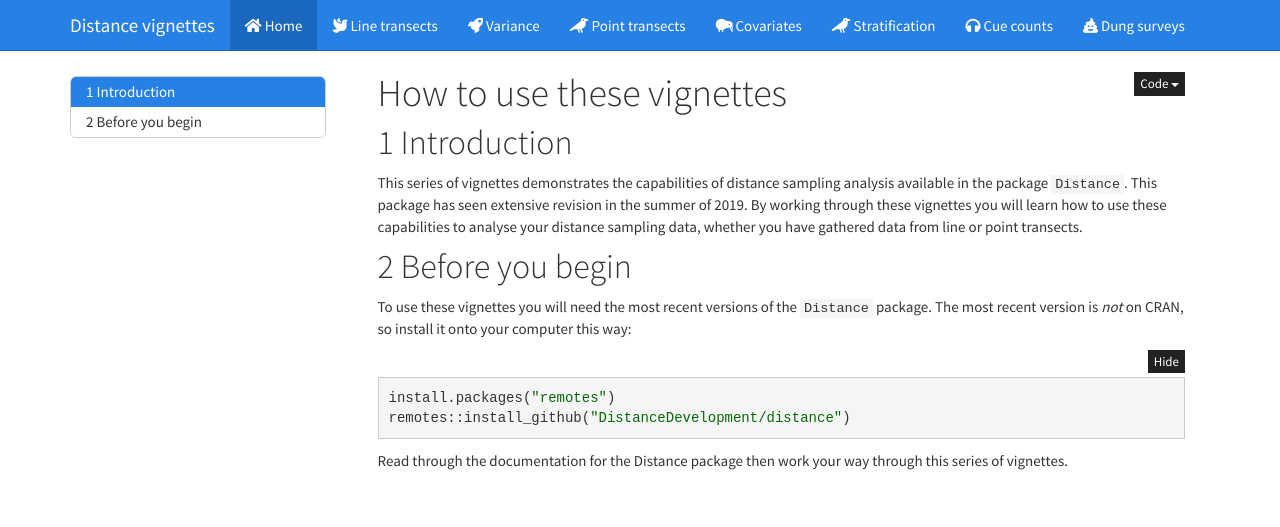
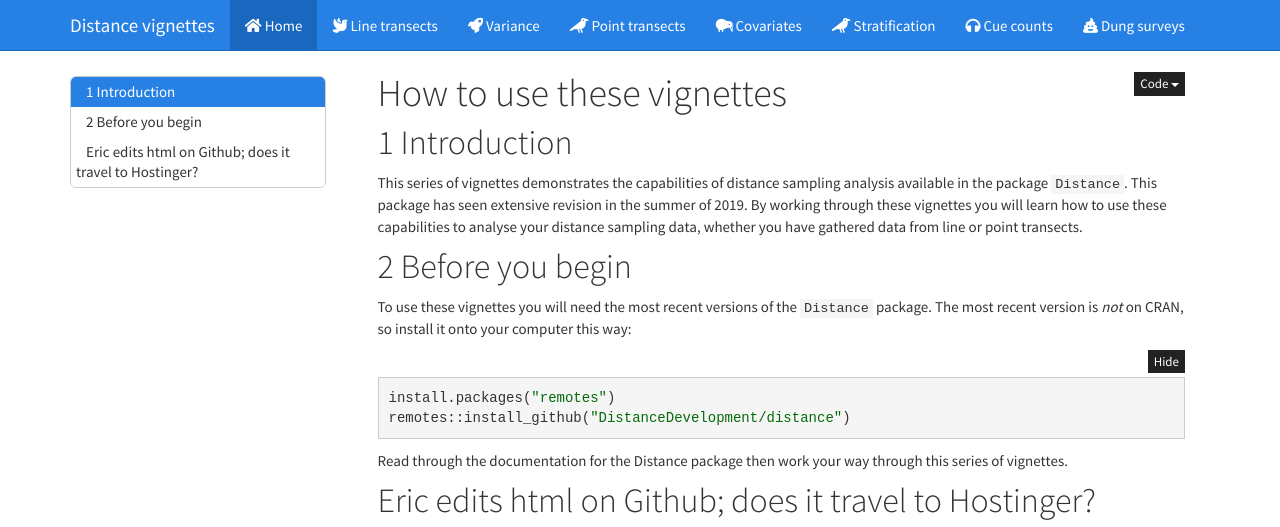
Before and after one commit to erex/test-hostinger, a plain HTML site: page index.html in a window 1280 px wide. Drawn offline with nearby package versions, Linux system fonts and the light colour scheme; some packages are replaced by stand-ins of ours.

Commit message:
manual edit on github
Purpose of this is to discover whether Hostinger and distance.xyz reflect changes on github in real time, or at least on the fly

```diff
--- a/index.html
+++ b/index.html
@@ -444,6 +444,8 @@ div.tocify {
 <pre class="r"><code>install.packages(&quot;remotes&quot;)
 remotes::install_github(&quot;DistanceDevelopment/distance&quot;)</code></pre>
 <p>Read through the documentation for the Distance package then work your way through this series of vignettes.</p>
+
+<h1>Eric edits html on Github; does it travel to Hostinger?</h1>
 </div>
 
 
```
